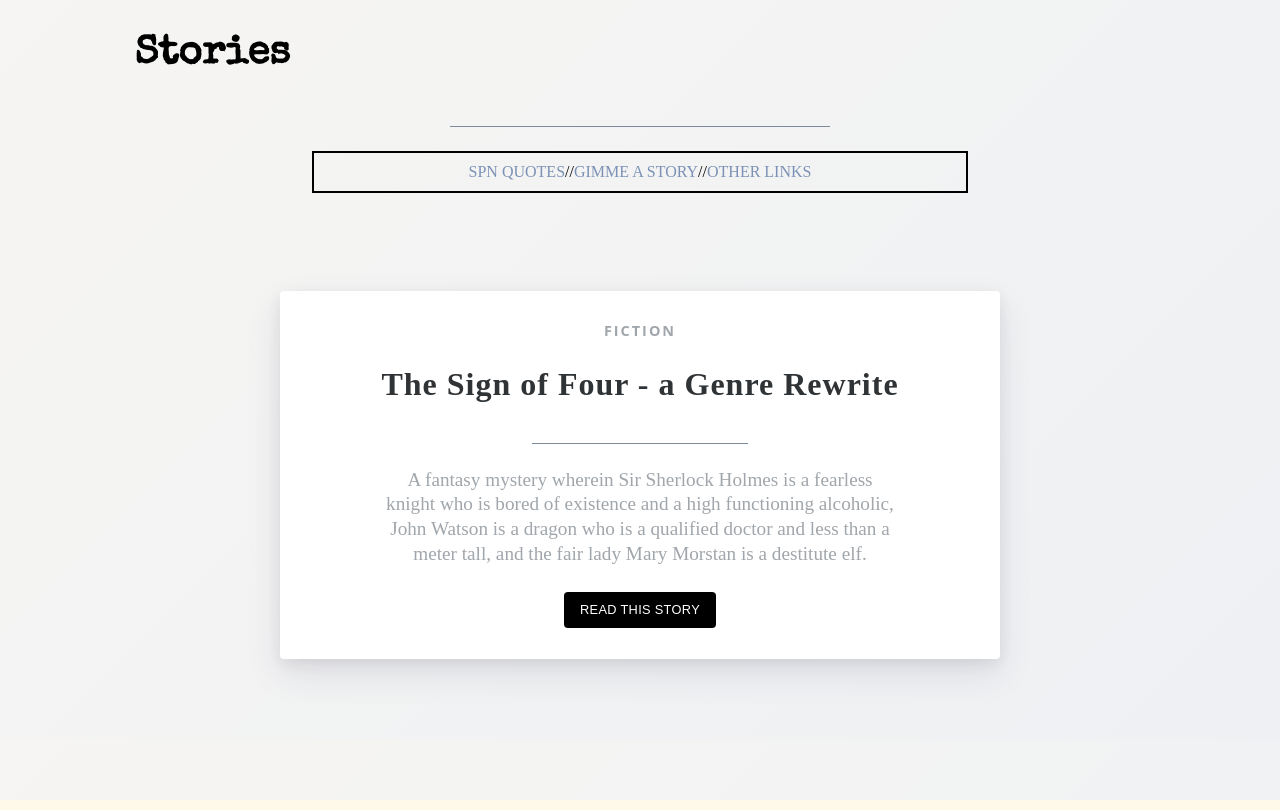
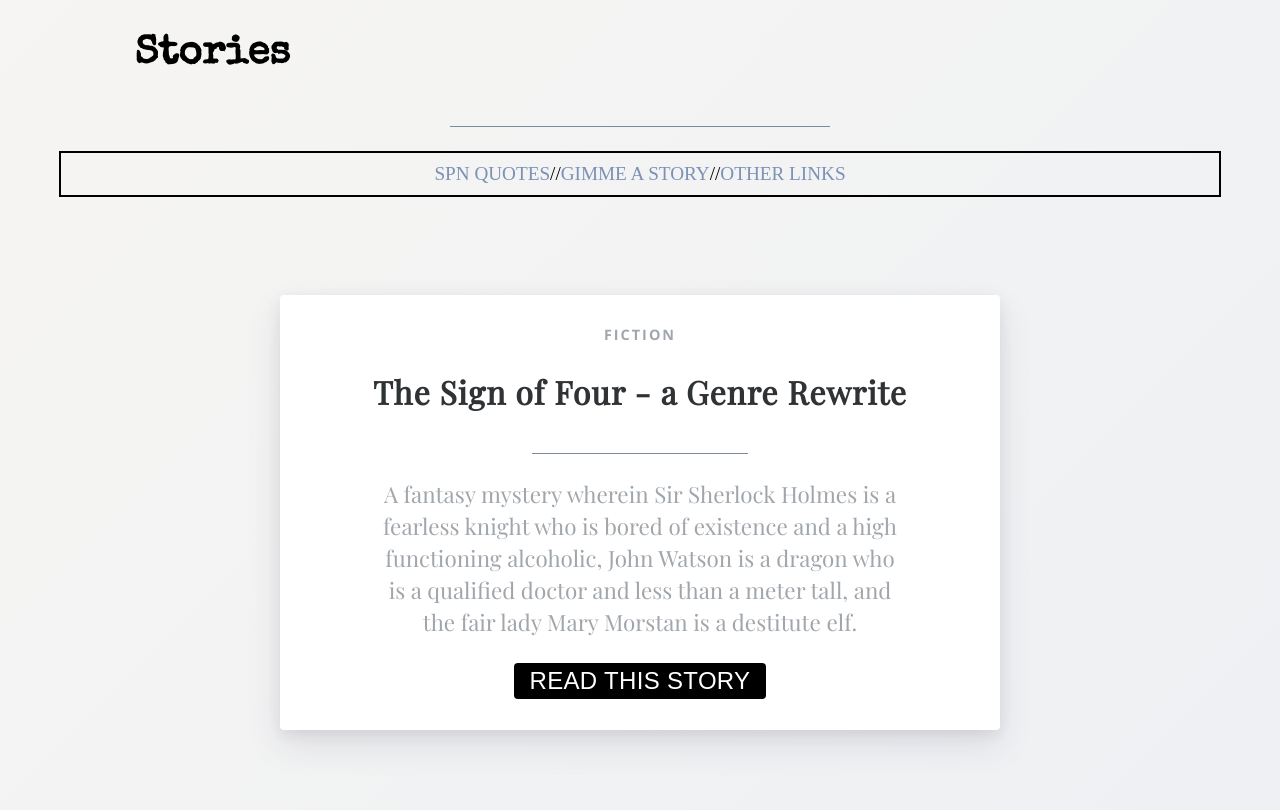
Before and after one commit to dimensionalideas/dimensionalideas.github.io, a plain HTML site: page story.html in a window 1280 px wide. Drawn offline with nearby package versions, Linux system fonts and the light colour scheme; a web font is replaced by a local one.

Commit message:
Update stylesheet.css

```diff
--- a/stylesheet.css
+++ b/stylesheet.css
@@ -3,6 +3,7 @@
 @import url('https://fonts.googleapis.com/css?family=Pompiere');
 @import url('https://fonts.googleapis.com/css?family=Chelsea+Market');
 @import url('https://fonts.googleapis.com/css?family=PT+Serif');
+@import url("https://fonts.googleapis.com/css?family=Open+Sans:700|Playfair+Display");
 h1 {
   font-family: 'Special Elite', cursive;
   font-size: 40px;
@@ -122,17 +123,16 @@ body {
 }
 .yeolde {
   margin: auto;
-  width: 50%;
+  width: 90%;
   border: 2px solid black;
   padding: 10px;
   text-align: center;
+  font-size: 120%;
 }
 .lik {
   color: black;
 }
 //noteo
-
-@import url("https://fonts.googleapis.com/css?family=Open+Sans:700|Playfair+Display");
 
 * {
 	user-select: none;
@@ -206,8 +206,8 @@ img {
 	color: #A0A6AB;
 	font-family: "Playfair Display", serif;
 	font-weight: 400;
-	font-size: 1.2rem;
-	line-height: 1.55rem;
+	font-size: 140%;
+	line-height: 2rem;
 }
 
 .btn,
@@ -223,7 +223,7 @@ a.btn {
 	background: #000;
 	color: white;
 	font-family: "Chelsea Market", sans-serif;
-	font-size: .8rem;
+	font-size: 1.5rem;
 	box-shadow: 0 0px 0px rgba(48, 51, 54, 0.1), 0 0px 0px transparent;
 }
 
```
